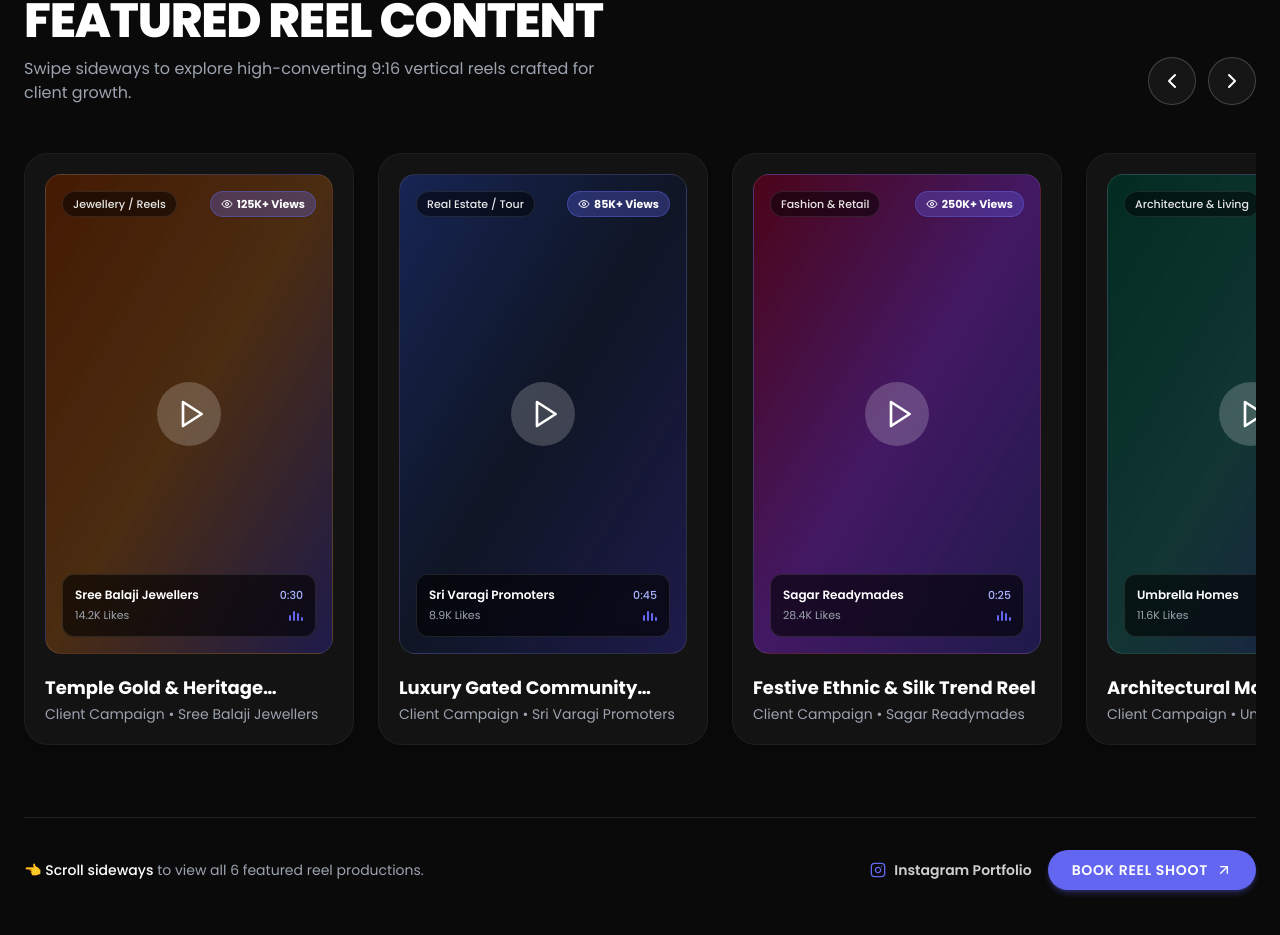
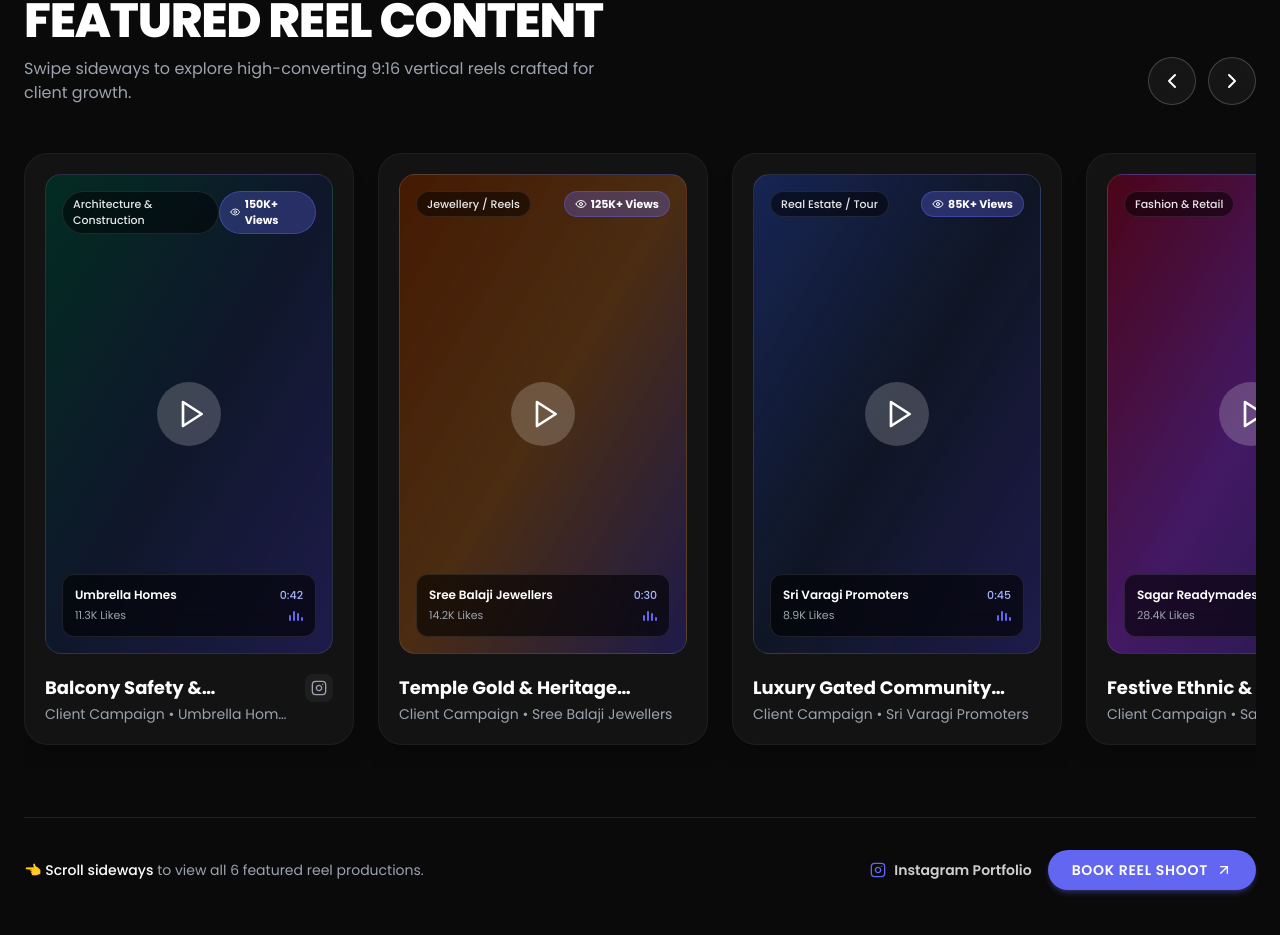
Before and after one commit to Vasanthank994499/Nova-frames-, a Next.js app: page / in a window 1280 px wide. Shown: the part 1883-2818 px from the top of the page. Built offline with nearby package versions, Linux system fonts and the light colour scheme.

Commit message:
feat: analyze Instagram reel (Umbrella Homes Balcony Safety & Construction) and set as first reel in Sample Works

```diff
--- a/components/SampleWorks.tsx
+++ b/components/SampleWorks.tsx
@@ -14,11 +14,23 @@ interface Reel {
   gradient: string;
   duration: string;
   engagement: string;
+  instagramUrl?: string;
 }
 
 const reels: Reel[] = [
   {
     id: 1,
+    client: 'Umbrella Homes',
+    title: 'Balcony Safety & Structural Engineering',
+    category: 'Architecture & Construction',
+    views: '150K+ Views',
+    gradient: 'from-emerald-950 via-slate-900 to-indigo-950',
+    duration: '0:42',
+    engagement: '11.3K Likes',
+    instagramUrl: 'https://www.instagram.com/reel/DcTbDleg2oq/?stkn=dW1sMjJsdHUwbnI1',
+  },
+  {
+    id: 2,
     client: 'Sree Balaji Jewellers',
     title: 'Temple Gold & Heritage Collection',
     category: 'Jewellery / Reels',
@@ -28,7 +40,7 @@ const reels: Reel[] = [
     engagement: '14.2K Likes',
   },
   {
-    id: 2,
+    id: 3,
     client: 'Sri Varagi Promoters',
     title: 'Luxury Gated Community Walkthrough',
     category: 'Real Estate / Tour',
@@ -38,7 +50,7 @@ const reels: Reel[] = [
     engagement: '8.9K Likes',
   },
   {
-    id: 3,
+    id: 4,
     client: 'Sagar Readymades',
     title: 'Festive Ethnic & Silk Trend Reel',
     category: 'Fashion & Retail',
@@ -46,16 +58,6 @@ const reels: Reel[] = [
     gradient: 'from-rose-950 via-purple-900/70 to-indigo-950',
     duration: '0:25',
     engagement: '28.4K Likes',
-  },
-  {
-    id: 4,
-    client: 'Umbrella Homes',
-    title: 'Architectural Modern Villa Showcase',
-    category: 'Architecture & Living',
-    views: '95K+ Views',
-    gradient: 'from-emerald-950 via-teal-900/60 to-indigo-950',
-    duration: '0:35',
-    engagement: '11.6K Likes',
   },
   {
     id: 5,
@@ -201,7 +203,7 @@ export default function SampleWorks() {
 
                 {/* Card Title & Client Subtitle */}
                 <div className="mt-4 pt-1 flex items-start justify-between gap-3">
-                  <div>
+                  <div className="min-w-0">
                     <h3 className="text-base sm:text-lg font-bold text-white group-hover:text-accent transition-colors line-clamp-1">
                       {reel.title}
                     </h3>
@@ -209,6 +211,18 @@ export default function SampleWorks() {
                       Client Campaign • {reel.client}
                     </p>
                   </div>
+                  {reel.instagramUrl && (
+                    <a
+                      href={reel.instagramUrl}
+                      target="_blank"
+                      rel="noopener noreferrer"
+                      className="p-1.5 rounded-lg bg-white/5 hover:bg-accent/20 text-gray-400 hover:text-accent transition-colors shrink-0"
+                      title="Watch on Instagram"
+                      aria-label={`Watch ${reel.title} on Instagram`}
+                    >
+                      <Instagram className="w-4 h-4" />
+                    </a>
+                  )}
                 </div>
               </div>
             );
```
